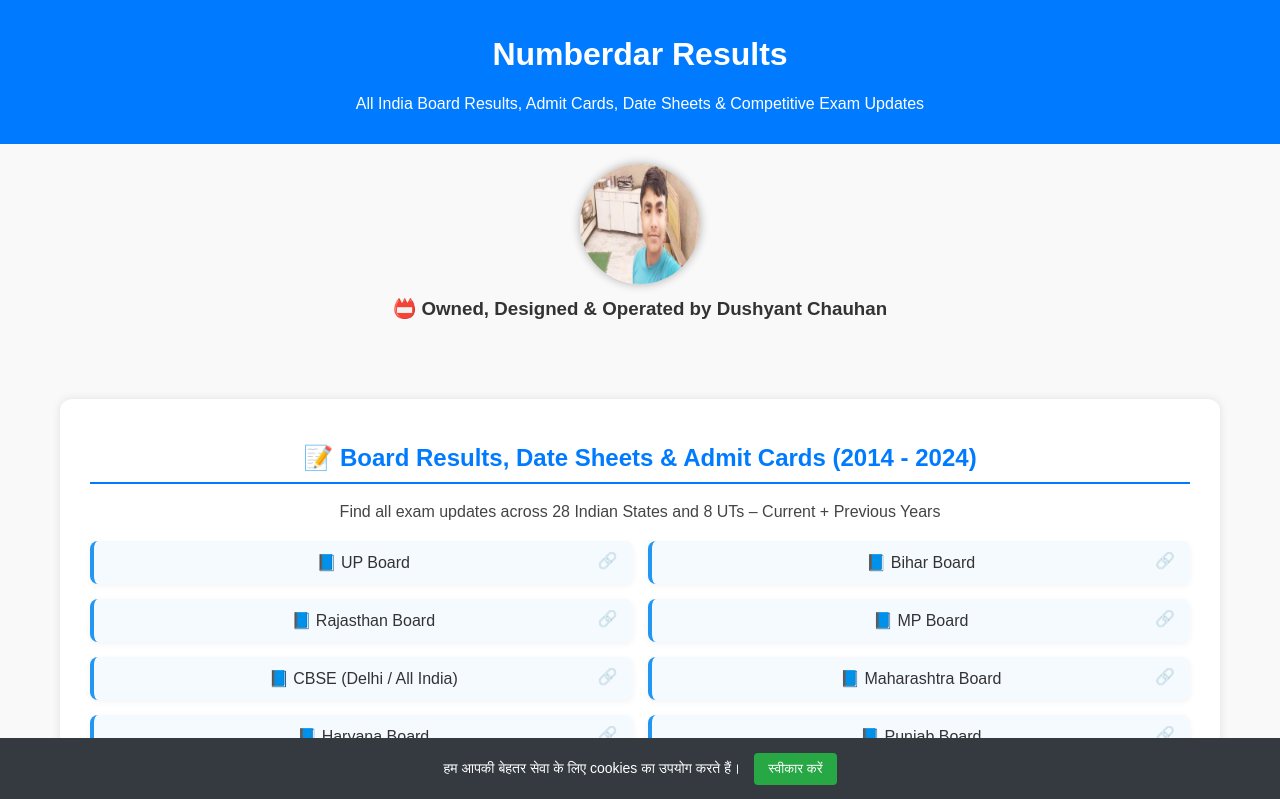
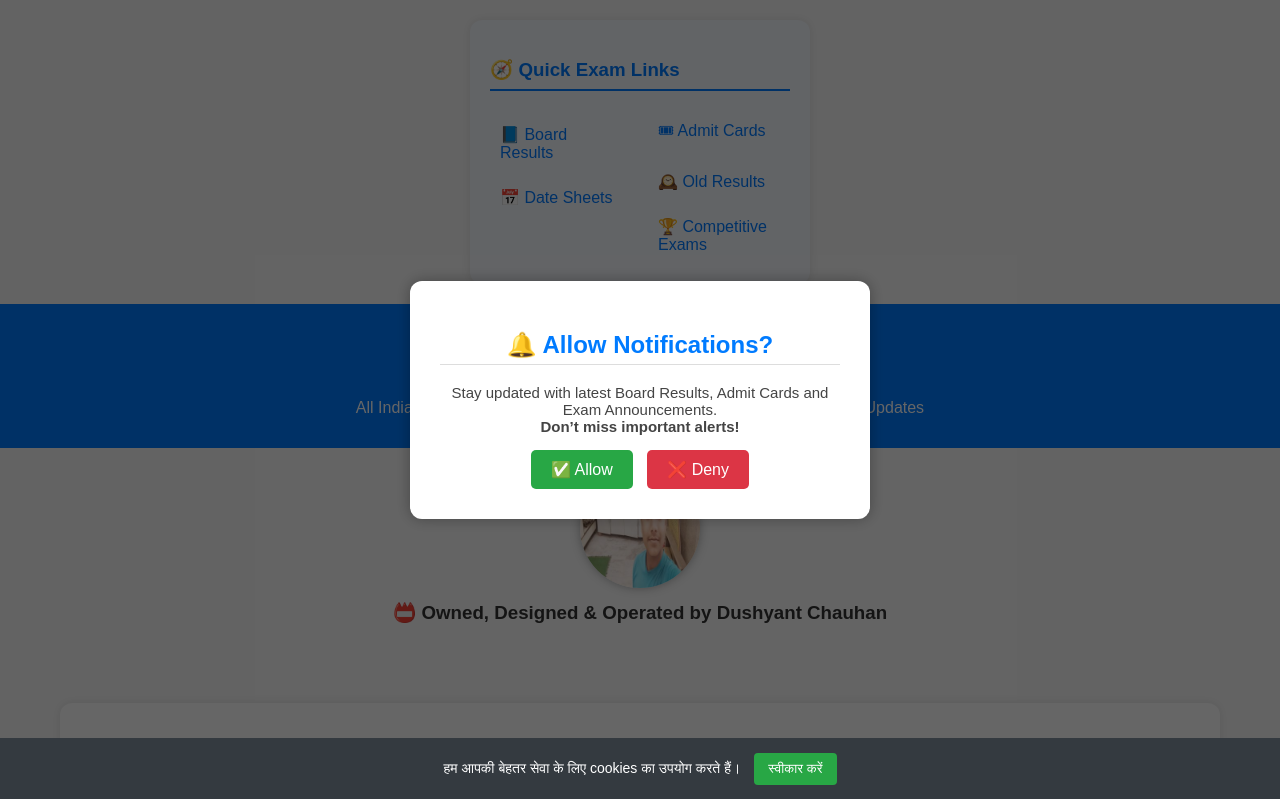
Before and after one commit to Dushyant2340/numberdarresults, a plain HTML site: page index.html in a window 1280 px wide. Shown: the top 799 px of the page. Drawn offline with Linux system fonts and the light colour scheme.

Commit message:
index.html

```diff
--- a/index.html
+++ b/index.html
@@ -57,6 +57,53 @@
   </style>
 </head>
 <body>
+  <!-- 📌 Stylish Sidebar (Quick Exam Links) -->
+<div style="max-width: 300px; margin: 20px auto; background: #f7faff; padding: 20px; border-radius: 12px; box-shadow: 0 0 10px rgba(0,0,0,0.1); font-family: Arial, sans-serif;">
+  <h3 style="color: #007bff; border-bottom: 2px solid #007bff; padding-bottom: 8px;">🧭 Quick Exam Links</h3>
+  <ul style="list-style: none; padding: 0; margin: 0;">
+    <li><a href="#boardresults" style="display: block; padding: 10px; border-radius: 6px; color: #007bff; text-decoration: none;">📘 Board Results</a></li>
+    <li><a href="#datesheets" style="display: block; padding: 10px; border-radius: 6px; color: #007bff; text-decoration: none;">📅 Date Sheets</a></li>
+    <li><a href="#admitcards" style="display: block; padding: 10px; border-radius: 6px; color: #007bff; text-decoration: none;">🎟 Admit Cards</a></li>
+    <li><a href="#oldresults" style="display: block; padding: 10px; border-radius: 6px; color: #007bff; text-decoration: none;">🕰️ Old Results</a></li>
+    <li><a href="#competitive" style="display: block; padding: 10px; border-radius: 6px; color: #007bff; text-decoration: none;">🏆 Competitive Exams</a></li>
+  </ul>
+</div>
+
+  <!-- 🔔 Stylish Notification Prompt -->
+<div id="notificationPrompt" style="position: fixed; top: 0; left: 0; width: 100%; height: 100%;
+  background-color: rgba(0,0,0,0.6); display: flex; justify-content: center; align-items: center; z-index: 9999; font-family: Arial, sans-serif;">
+  <div style="background: white; padding: 30px; border-radius: 12px; max-width: 400px; text-align: center; box-shadow: 0 0 15px rgba(0,0,0,0.3);">
+    <h2 style="color: #007bff;">🔔 Allow Notifications?</h2>
+    <p style="font-size: 15px; color: #444;">
+      Stay updated with latest Board Results, Admit Cards and Exam Announcements.
+      <br><strong>Don’t miss important alerts!</strong>
+    </p>
+    <button onclick="allowNotify()" style="padding: 10px 20px; background-color: #28a745; color: white; border: none;
+      border-radius: 5px; font-size: 16px; margin-right: 10px; cursor: pointer;">✅ Allow</button>
+    <button onclick="denyNotify()" style="padding: 10px 20px; background-color: #dc3545; color: white; border: none;
+      border-radius: 5px; font-size: 16px; cursor: pointer;">❌ Deny</button>
+  </div>
+</div>
+
+<script>
+  function allowNotify() {
+    OneSignal.push(function() {
+      OneSignal.registerForPushNotifications();
+    });
+    document.getElementById("notificationPrompt").style.display = "none";
+  }
+
+  function denyNotify() {
+    document.getElementById("notificationPrompt").style.display = "none";
+  }
+
+  window.onload = function() {
+    setTimeout(() => {
+      document.getElementById("notificationPrompt").style.display = "flex";
+    }, 1000);
+  }
+</script>
+
 <header>
   <!-- ✅ Ad Below Header -->
 <div style="text-align: center; margin: 20px 15px;">
```
